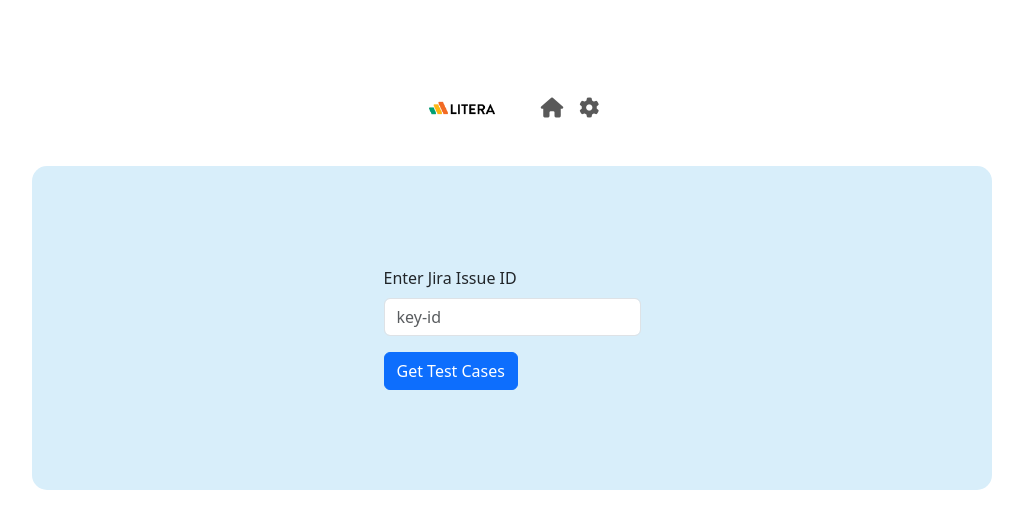
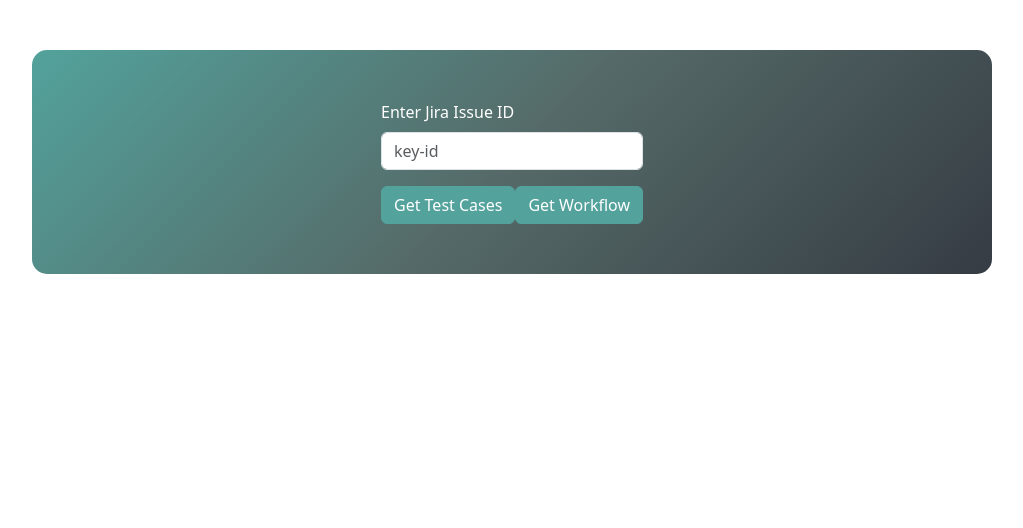
Before and after one commit to GoldenGuts/testcase-generator, a React (Create React App) app in the folder frontend/: page / in a window 1280 px wide. Shown: the top 528 px of the page, without its empty margins (128-1151 px from the left). Built offline with nearby package versions, Linux system fonts and the light colour scheme.

Commit message:
theme: client preferred theme

```diff
--- a/frontend/src/components/home.tsx
+++ b/frontend/src/components/home.tsx
@@ -76,6 +76,9 @@ const Home: React.FC<Props> = () => {
       <Button className="ml-5 mr-5 btn-custom" type="submit" disabled={isLoading}>
         Get Test Cases
       </Button>
+      <Button className="ml-5 mr-5 btn-custom" type="submit" disabled={isLoading}>
+        Get Workflow
+      </Button>
 
     </Form>
   );
--- a/frontend/src/components/layout/blank.tsx
+++ b/frontend/src/components/layout/blank.tsx
@@ -25,33 +25,6 @@ const BlankLayout: React.FC<BlankLayoutProps> = ({ children }) => {
 
   return (
     <div className="blank-layout">
-      <Navbar bg="white" expand="lg" className="custom-navbar">
-        {/* Logo on the left */}
-        <Navbar.Brand href="/">
-          <img src="/logo.webp" alt="Logo for Litera" className="navbar-logo" />
-        </Navbar.Brand>
-
-        {/* Center - navbar icons */}
-        <Navbar.Collapse id="basic-navbar-nav">
-          <Nav className="ml-auto mr-auto">
-            <Nav.Link href="/">
-              <i className="fa-solid fa-house"></i>
-            </Nav.Link>
-            <OverlayTrigger
-              placement="top"
-              overlay={<Tooltip id="tooltip-settings">{getTooltipMessage()}</Tooltip>}
-            >
-              <Nav.Link href="/settings">
-                <i
-                  className={`fas fa-cog ${
-                    Cookies.get("xray") && Cookies.get("jira") ? "green-icon" : ""
-                  }`}
-                ></i>
-              </Nav.Link>
-            </OverlayTrigger>
-          </Nav>
-        </Navbar.Collapse>
-      </Navbar>
 
       {/* Main content area */}
       <div className="main-content">{children}</div>
--- a/frontend/src/index.css
+++ b/frontend/src/index.css
@@ -15,10 +15,64 @@ body {
 }
 
 .main-content {
+  color: white;
   display: flex;
   align-content: center;
   align-items: center;
   justify-content: center;
-  background-color: #d8eefa;
-  padding: 100px !important;
+  background: linear-gradient(to right, #4d4d49 -4%, #4f759e 103%);
+  background: linear-gradient(-225deg, #53a29c 0%, #556a68 50%, #353c43 100%);
+  padding: 50px 100px !important;
 }
+
+/* .btn-primary {
+  background-color: #016290;
+  border-color: #016290;
+}
+
+.btn-primary:hover {
+  background-color: #0187c4;
+  border-color: #0187c4;
+}
+*/
+
+.btn-custom {
+  background-color: #53a29c  !important;
+  border-color: #53a29c  !important;
+}
+
+.btn-custom:hover {
+  background-color: #347671  !important;
+  border-color: #347671  !important;
+}
+
+.nav-link {
+  color: #3d6b68;
+}
+
+.fa-house {
+  padding-right: 12px;
+}
+
+.navbar-icon {
+  display: flex;
+  justify-content: space-between;
+  padding-right: 30px
+}
+
+.navbar-logo {
+ height: 40px;
+ padding-left: 24px;
+}
+
+.navbar {
+  display: flex;
+  margin: 16px;
+  justify-content: space-around;
+}
+
+.card {
+  margin-top: 12px !important;
+  border-radius: 4px !important;
+  box-shadow: 0 2px 4px #00000024, 0 0 2px #0000001f;
+}
```
Also changed, not shown: frontend/public/new-logo.png (added).
